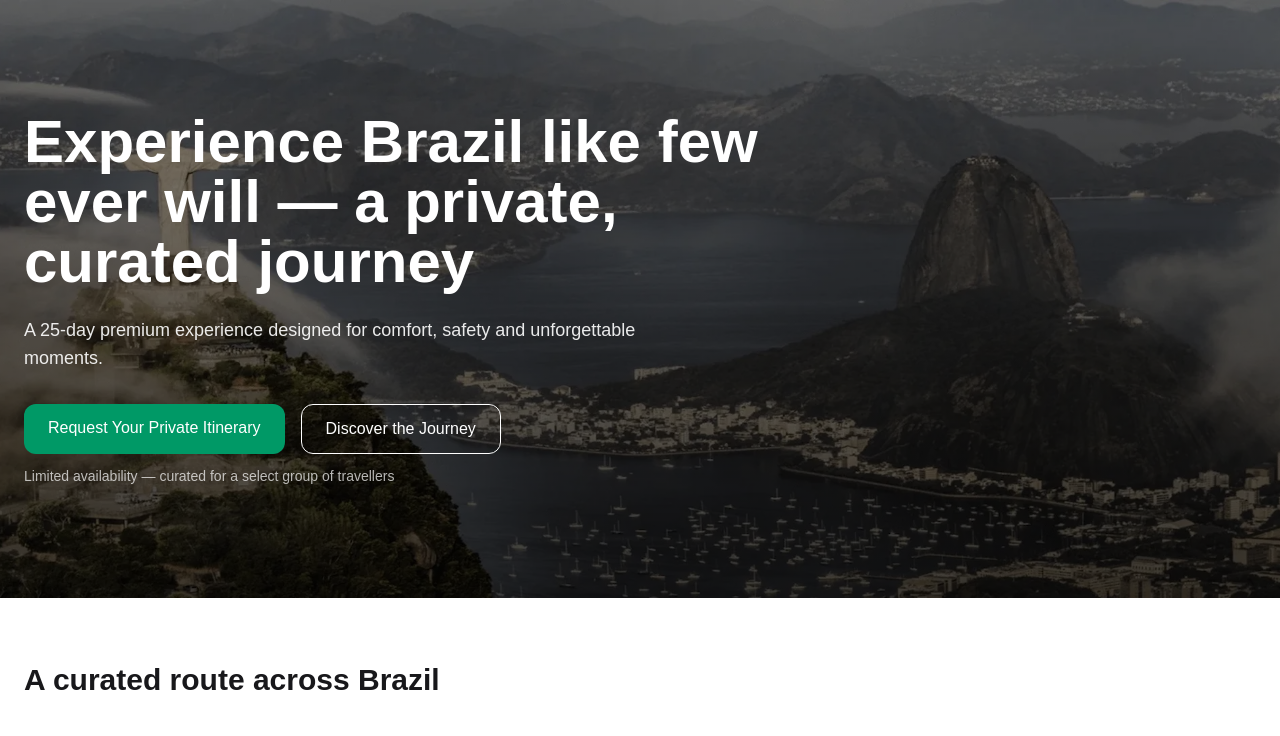
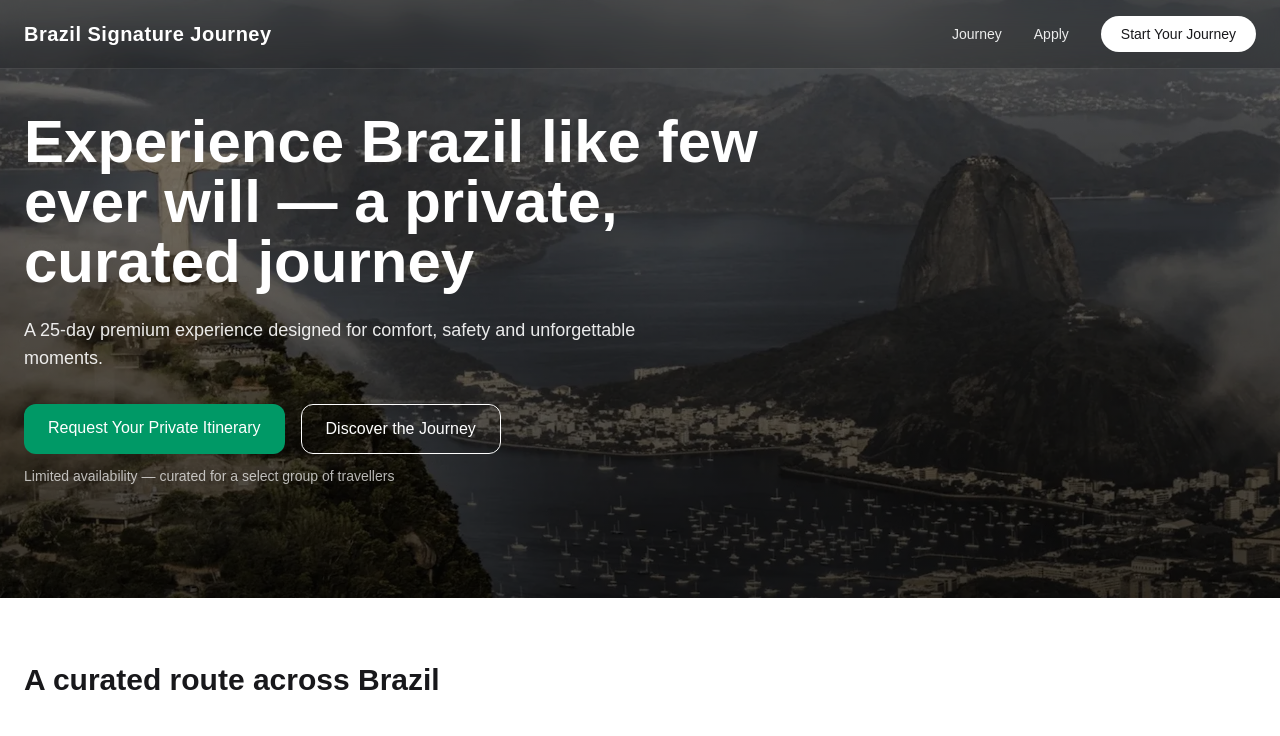
Before and after one commit to renatovvjr/brazil-premium-travel, a React (Vite) app: page / in a window 1280 px wide. Shown: the top 736 px of the page. Built offline with nearby package versions, Linux system fonts and the light colour scheme; no server answers.

Commit message:
Added premium fixed transparent navbar

```diff
--- a/src/App.jsx
+++ b/src/App.jsx
@@ -52,6 +52,41 @@ const handleWhatsAppForm = async () => {
   }
   return (
     <div className="min-h-screen bg-white text-zinc-900">
+      <nav className="fixed top-0 left-0 z-50 w-full bg-black/20 backdrop-blur-md border-b border-white/10">
+        <div className="mx-auto flex max-w-7xl items-center justify-between px-6 py-4">
+
+          <a
+            href="/"
+            className="text-xl font-semibold tracking-wide text-white"
+          >
+            Brazil Signature Journey
+          </a>
+
+          <div className="hidden items-center gap-8 md:flex">
+            <a
+              href="#journey"
+              className="text-sm text-white/90 transition hover:text-white"
+            >
+              Journey
+            </a>
+
+            <a
+              href="#apply"
+              className="text-sm text-white/90 transition hover:text-white"
+            >
+              Apply
+            </a>
+
+            <a
+              href="#apply"
+              className="rounded-full bg-white px-5 py-2 text-sm font-medium text-zinc-900 transition hover:scale-105"
+            >
+              Start Your Journey
+            </a>
+          </div>
+
+        </div>
+      </nav>
 
       {/* HERO */}
       <section
```
Lines whose indentation alone changed are shown as unchanged.
